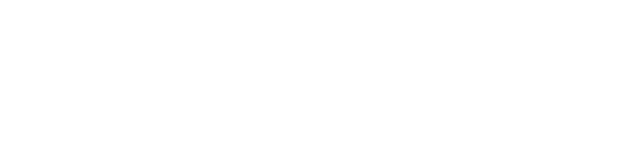
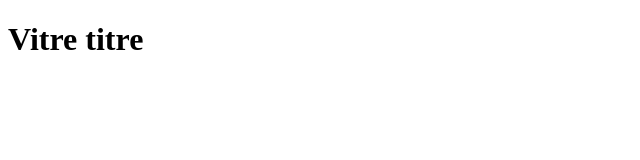
Before and after one commit to alessiaclaeys-dot/premier-depot, a plain HTML site: page index.html in a window 1280 px wide. Shown: the whole page, without its empty margins (0-640 px from the left). Drawn offline with Linux system fonts and the light colour scheme.

Commit message:
Add title

```diff
--- a/index.html
+++ b/index.html
@@ -7,6 +7,6 @@
     <title>Document</title>
 </head>
 <body>
-
+    <h1>Vitre titre</h1>
 </body>
 </html>
```
